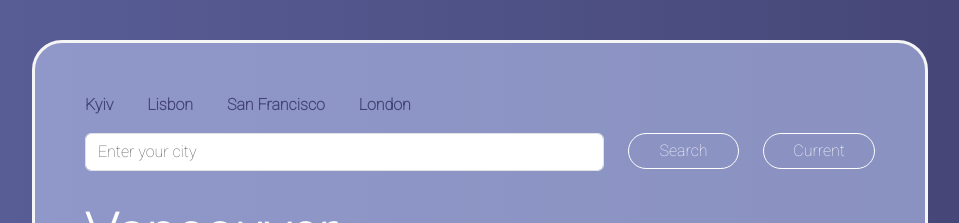
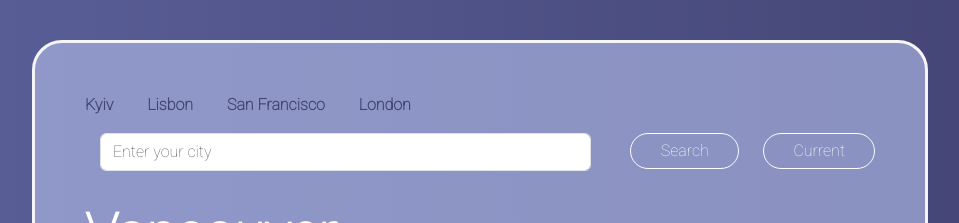
Before and after one commit to yaroslava-kurta/SheCodes, a plain HTML site: page index.html in a window 1280 px wide. Shown: the top 223 px of the page, without its empty margins (160-1119 px from the left). Drawn offline with nearby package versions, Linux system fonts and the light colour scheme; no server answers.

Commit message:
changed the search engine

```diff
--- a/index.html
+++ b/index.html
@@ -38,20 +38,22 @@
           </li>
         </ul>
         <div class="row">
-          <div class="col-8">
+          <div class="col-10">
             <form class="form">
+              <div class="col-10">
                 <input
                   type="text"
-                class="form-control"
+                  class="form-control input-form"
                   aria-describedby="emailHelp"
                   placeholder="Enter your city"
                   id="search-city"
                   autocomplete="off"
                 />
-            </form>
               </div>
               <div class="col-2">
                 <button class="button" id="search-city-button">Search</button>
+              </div>
+            </form>
           </div>
           <div class="col-2">
             <button class="button" id="current-button">Current</button>
--- a/src/script.js
+++ b/src/script.js
@@ -15,6 +15,8 @@ let citiesList = document.querySelector("#popular-cities");
 
 function currentCityTemperature(event) {
   event.preventDefault();
+  event.stopPropagation();
+
   let inputValue = document.querySelector("#search-city").value;
   let apiUrl = `https://api.shecodes.io/weather/v1/current?query=${inputValue}&key=${apiKey}&units=metric`;
 
--- a/src/styles.css
+++ b/src/styles.css
@@ -21,6 +21,16 @@ h1 {
   font-family: "Roboto", sans-serif;
   font-weight: 200;
   max-width: 70%;
+}
+
+.form {
+  display: flex;
+  justify-content: space-between;
+}
+
+.input-form {
+  margin-left: 15px;
+  width: 90%;
 }
 
 .main-title {
```
Lines whose indentation alone changed are shown as unchanged.
